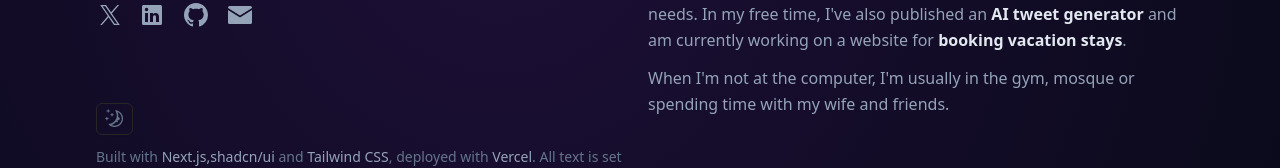
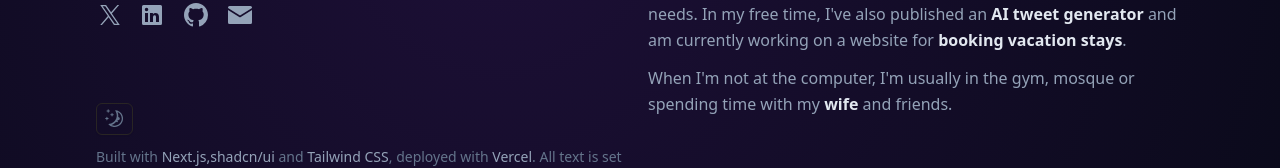
Before and after one commit to tuemerkan/tuemerkan.dev, a Next.js app: page /about in a window 1280 px wide. Shown: the part 585-753 px from the top of the page. Built offline with nearby package versions, Linux system fonts and the light colour scheme.

Commit message:
add behance link

```diff
--- a/app/about/page.tsx
+++ b/app/about/page.tsx
@@ -67,7 +67,16 @@ export default function About() {
       </p>
       <p>
         When I&apos;m not at the computer, I&apos;m usually in the gym, mosque
-        or spending time with my wife and friends.
+        or spending time with my
+        <a
+          href="https://www.behance.net/larintalabdf05"
+          target="_blank"
+          className="text-orange-400 hover:text-black dark:text-slate-200 font-semibold dark:hover:text-orange-400"
+        >
+          {' '}
+          wife
+        </a>{' '}
+        and friends.
       </p>
     </div>
   )
```
